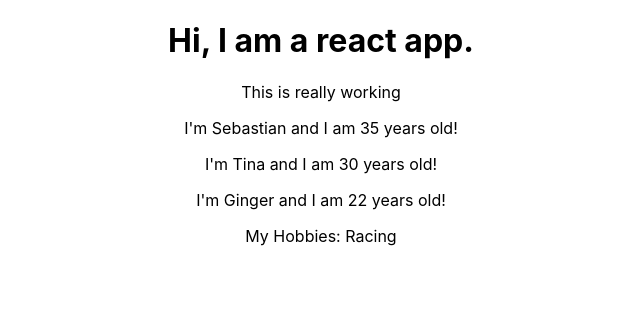
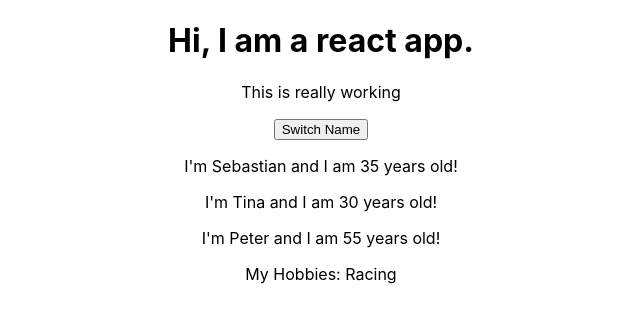
Before and after one commit to SebastianAwatramani/React2, a React (Create React App) app: page / in a window 1280 px wide. Shown: the top 322 px of the page, without its empty margins (319-959 px from the left). Built offline with nearby package versions, Linux system fonts and the light colour scheme.

Commit message:
Working with state
*Not avail in function componenets.  Only in classes extended from react
*Use state with care.
*React rerenders the dom when state changes

```diff
--- a/src/App.js
+++ b/src/App.js
@@ -3,14 +3,22 @@
 import Person from './Person/Person'
 
 class App extends Component {
+    state = {
+        persons: [
+            {name: "Sebastian", age: 35},
+            {name: "Tina", age: 30},
+            {name: "Peter", age: 55}
+        ]
+    }
     render() {
         return (
           <div className="App">
             <h1> Hi, I am a react app.</h1>
               <p>This is really working</p>
-              <Person name = "Sebastian" age = "35"/>
-              <Person name = "Tina" age = "30" />
-              <Person name = "Ginger" age = "22">My Hobbies: Racing</Person>
+              <button>Switch Name</button>
+              <Person name = {this.state.persons[0].name} age = {this.state.persons[0].age} />
+              <Person name = {this.state.persons[1].name} age = {this.state.persons[1].age} />
+              <Person name = {this.state.persons[2].name} age = {this.state.persons[2].age}>My Hobbies: Racing</Person>
           </div>
         );
 
```
